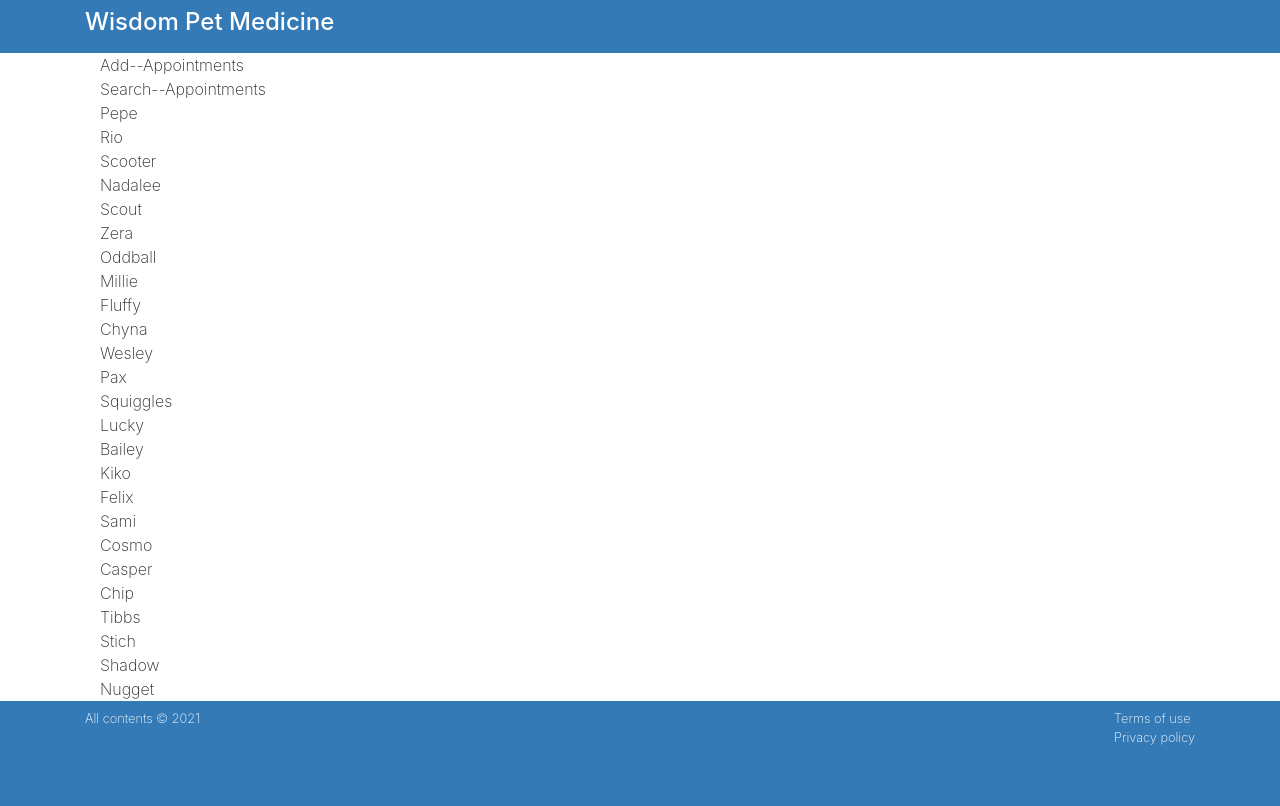
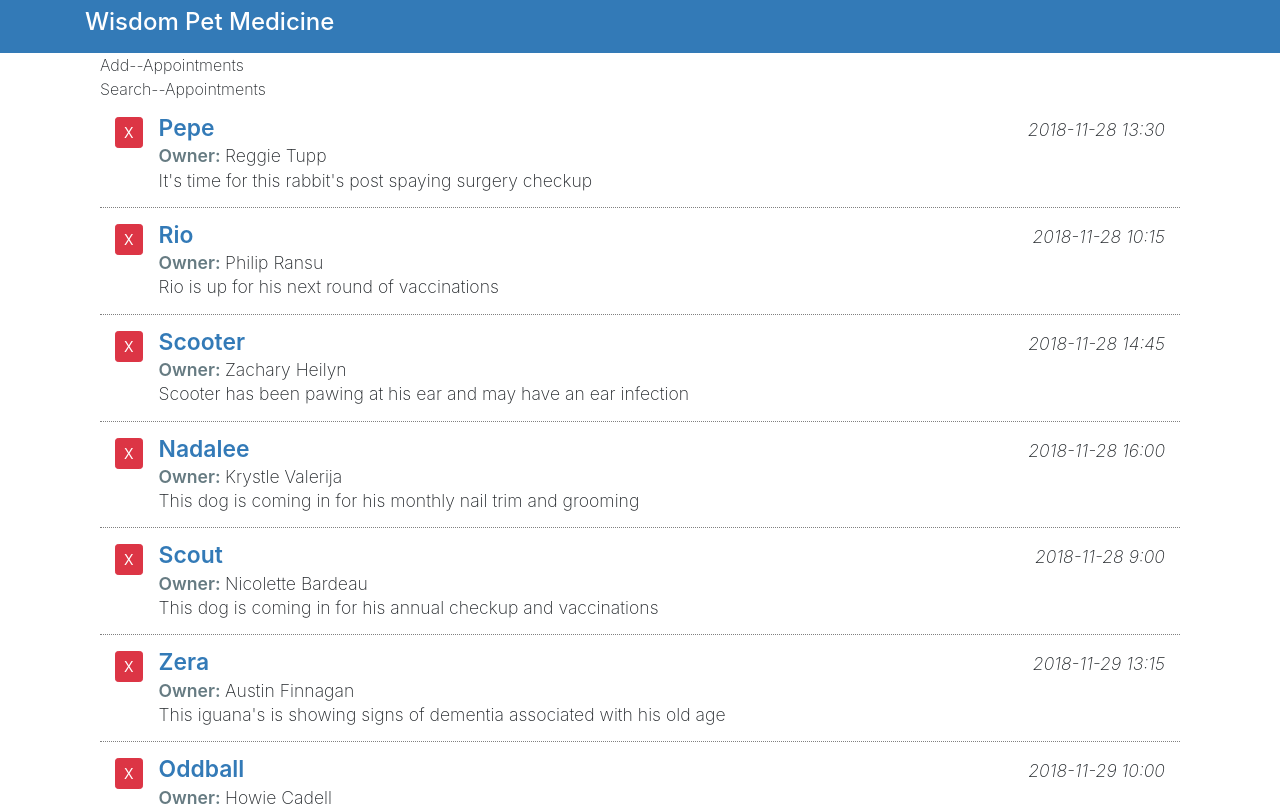
Before and after one commit to chibui/react-interface, a React (Create React App) app: page / in a window 1280 px wide. Shown: the top 806 px of the page. Built offline with nearby package versions, Linux system fonts and the light colour scheme.

Commit message:
Using a render template expression

```diff
--- a/src/components/ListAppointments.js
+++ b/src/components/ListAppointments.js
@@ -2,15 +2,30 @@ import React, { Component } from 'react';
 
 class ListAppointments extends Component {
     render () {
-        const listItems = this.props.appointments.map(item => (
-            <div>
-              <div>{item.petName}</div>
-              <div>{item.petOwner}</div>
+        return (
+            <div className="appointment-list item-list mb-3">
+                {this.props.appointments.map(item => (
+                    <div className="pet-item col media py-3">
+                        <div className="mr-3">
+                            <button className="pet-delete btn btn-sm btn-danger">X</button>
+                        </div>
+
+                        <div className="pet-info media-body">
+                            <div className="pet-head d-flex">
+                                <span className="pet-name">{item.petName}</span>
+                                <span className="apt-date ml-auto">{item.aptDate}</span>
+                            </div>
+
+                            <div className="owner-name">
+                                <span className="label-item">Owner: </span>
+                                <span>{item.ownerName}</span>
+                            </div>
+
+                            <div className="apt-notes">{item.aptNotes}</div>
+                        </div>
+                    </div>
+                ))}
             </div>
-          ));
-
-        return (
-            <div>{listItems}</div>
         );
     }
 }
--- a/src/css/App.css
+++ b/src/css/App.css
@@ -1,38 +1,45 @@
-.App {
-  text-align: center;
+.add-appointment .card-body {
+  display: none;
 }
 
-.App-logo {
-  height: 40vmin;
-  pointer-events: none;
+.apt-addheading {
+  cursor: pointer;
+  user-select: none;
 }
 
-@media (prefers-reduced-motion: no-preference) {
-  .App-logo {
-    animation: App-logo-spin infinite 20s linear;
-  }
+.appointment-list {
+  font-size: 1.1em;
 }
 
-.App-header {
-  background-color: #282c34;
-  min-height: 100vh;
-  display: flex;
-  flex-direction: column;
-  align-items: center;
-  justify-content: center;
-  font-size: calc(10px + 2vmin);
-  color: white;
+.appointment-list .pet-item {
+  border-bottom: 1px dotted gray;
 }
 
-.App-link {
-  color: #61dafb;
+.appointment-list .pet-item:last-child {
+  border-bottom: none;
 }
 
-@keyframes App-logo-spin {
-  from {
-    transform: rotate(0deg);
-  }
-  to {
-    transform: rotate(360deg);
-  }
+.appointment-list .pet-name {
+  font-weight: 600;
+  color: #337ab7;
+  font-size: 1.3em;
+  line-height: 100%;
 }
+
+.appointment-list .label-item {
+  font-weight: 600;
+  color: #667b82;
+}
+
+.appointment-list .apt-date {
+  font-style: italic;
+}
+
+.appointment-list .apt-notes {
+  line-height: 120%;
+}
+
+.dropdown-item.active,
+.dropdown-item:active {
+  background-color: #a9aeb2;
+}
```
